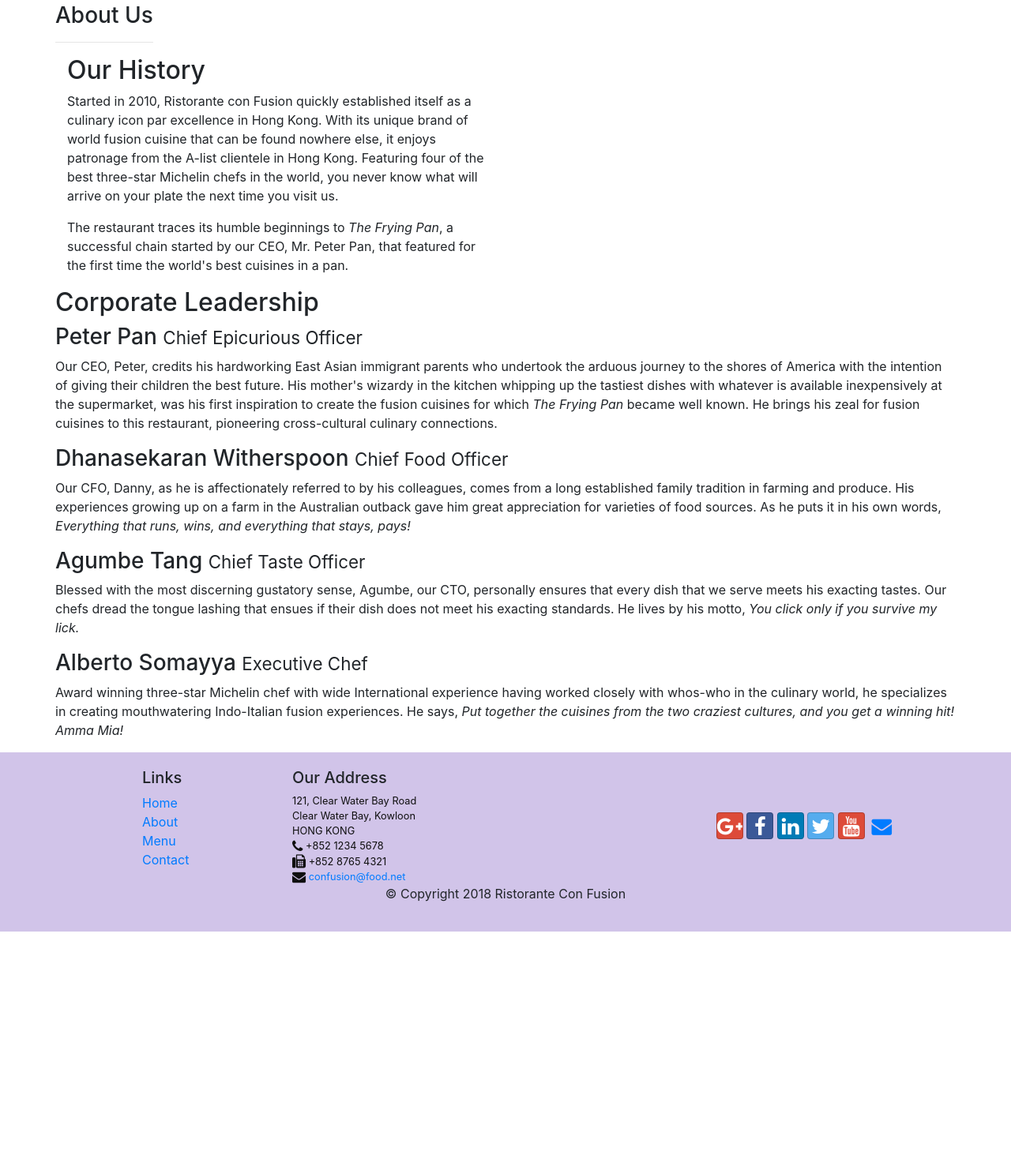
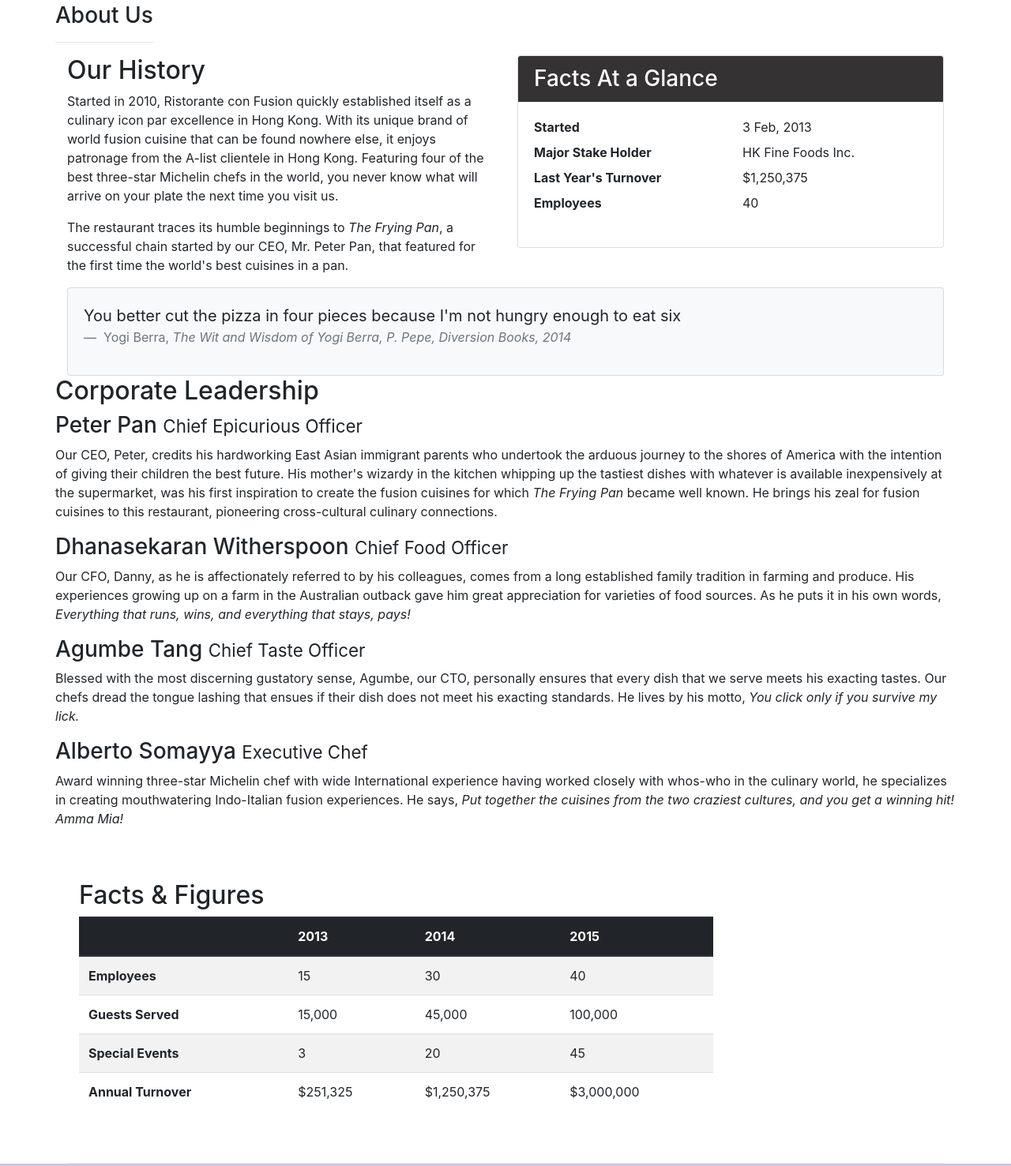
Before and after one commit to tushargarg875/WebUI, a website: page aboutus.html in a window 1280 px wide. Shown: the part 395-1872 px from the top of the page at 79% size. Before the commit the page ends 1575 px from the top, so only its background shows below. Drawn offline with nearby package versions, Linux system fonts and the light colour scheme.

Commit message:
Tables and Cards

```diff
--- a/aboutus.html
+++ b/aboutus.html
@@ -63,7 +63,33 @@
                 <p>Started in 2010, Ristorante con Fusion quickly established itself as a culinary icon par excellence in Hong Kong. With its unique brand of world fusion cuisine that can be found nowhere else, it enjoys patronage from the A-list clientele in Hong Kong.  Featuring four of the best three-star Michelin chefs in the world, you never know what will arrive on your plate the next time you visit us.</p>
                 <p>The restaurant traces its humble beginnings to <em>The Frying Pan</em>, a successful chain started by our CEO, Mr. Peter Pan, that featured for the first time the world's best cuisines in a pan.</p>
             </div>
-            <div>
+            <div class="col-12 col-sm-6">
+                <div class="card">
+                    <h3 id="Facts-card-header" class="card-header">Facts At a Glance</h3>
+                    <div class="card-body">
+                        <dl class="row">
+                            <dt class="col-6">Started</dt>
+                            <dd class="col-6">3 Feb, 2013</dd>
+                            <dt class="col-6">Major Stake Holder</dt>
+                            <dd class="col-6">HK Fine Foods Inc.</dd>
+                            <dt class="col-6">Last Year's Turnover</dt>
+                            <dd class="col-6">$1,250,375</dd>
+                            <dt class="col-6">Employees</dt>
+                            <dd class="col-6">40</dd>
+                        </dl>
+                    </div>
+                </div>
+            </div>
+            <div class="col-12">
+                <div class="card card-body bg-light">
+                    <blockquote class="blockquote">
+                        <p class="mb-0">You better cut the pizza in four pieces because I'm not hungry enough to eat six</p>
+                        <footer class="blockquote-footer">
+                            Yogi Berra,
+                            <cite title="Source Title">The Wit and Wisdom of Yogi Berra, P. Pepe, Diversion Books, 2014</cite>
+                        </footer>
+                    </blockquote>
+                </div>
             </div>
         </div>
 
@@ -81,6 +107,53 @@
                 <p class="d-none d-sm-block">Award winning three-star Michelin chef with wide International experience having worked closely with whos-who in the culinary world, he specializes in creating mouthwatering Indo-Italian fusion experiences. He says, <em>Put together the cuisines from the two craziest cultures, and you get a winning hit! Amma Mia!</em></p>
             </div>
        </div>
+      <div class="row row-content">
+          <div class="col-12 col-sm-9">
+              <h2>Facts &amp; Figures</h2>
+              <div class="table-responsive">
+                  <table class="table table-striped">
+                      <thead class="thead-dark">
+                          <tr>
+                              <th>&nbsp;</th>
+                              <th>2013</th>
+                              <th>2014</th>
+                              <th>2015</th>
+                          </tr>
+                      </thead>
+                      <tbody>
+                          <tr>
+                              <th>Employees</th>
+                              <td>15</td>
+                              <td>30</td>
+                              <td>40</td>
+                          </tr>
+                          <tr>
+                              <th>Guests Served</th>
+                              <td>15,000</td>
+                              <td>45,000</td>
+                              <td>100,000</td>
+                          </tr>
+                          <tr>
+                              <th>Special Events</th>
+                              <td>3</td>
+                              <td>20</td>
+                              <td>45</td>
+                          </tr>
+                          <tr>
+                              <th>Annual Turnover</th>
+                              <td>$251,325</td>
+                              <td>$1,250,375</td>
+                              <td>$3,000,000</td>
+                          </tr>
+                      </tbody>
+                  </table>
+              </div>
+          </div>
+          <div class="col-12 col-sm-3">
+
+          </div>
+      </div>
+
 
     </div>
 
--- a/css/styles.css
+++ b/css/styles.css
@@ -35,3 +35,7 @@ body{
 .navbar-dark {
      background-color: #512DA8;
 }
+#Facts-card-header{
+    background-color:#343232;
+    color: #ffffff;
+}
```
